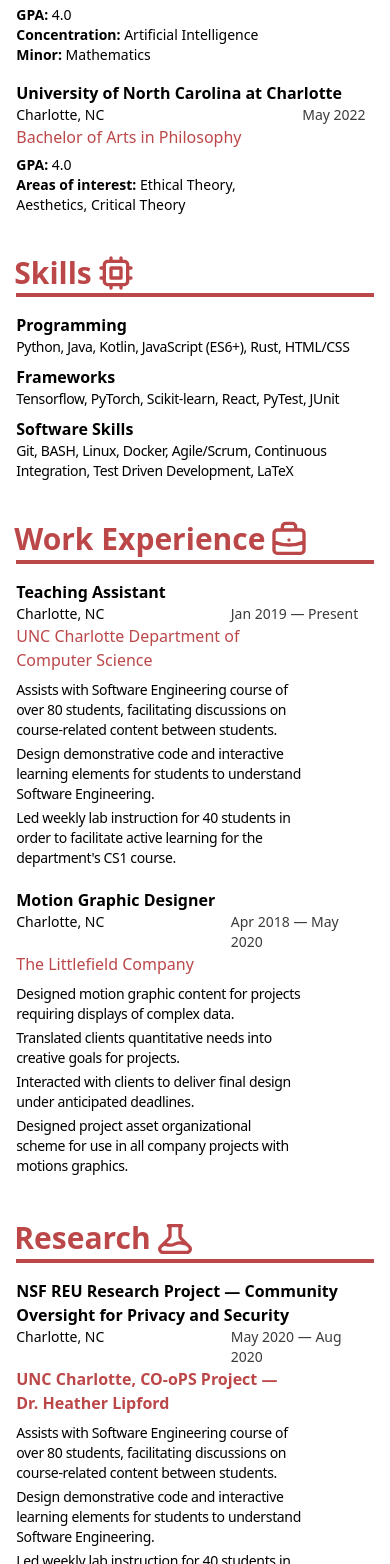
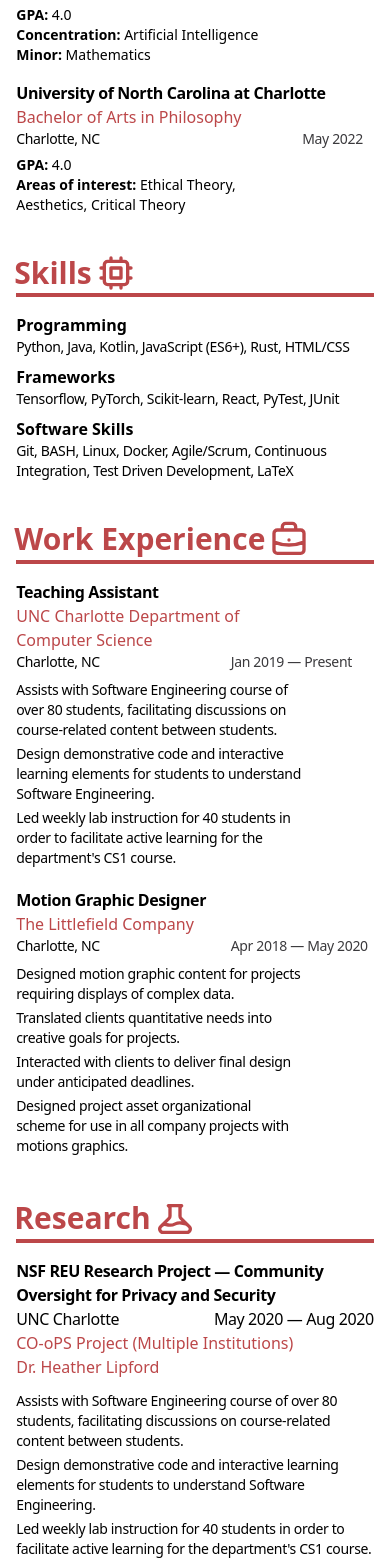
Before and after one commit to nicholasosaka/nosaka.xyz, a Next.js app: page /resume in a window 390 px wide. Shown: the part 436-2000 px from the top of the page. Built offline with nearby package versions, Linux system fonts and the light colour scheme; what @tailwindcss/typography would draw is missing.

Commit message:
Adjust research styling

```diff
--- a/components/IconLink.js
+++ b/components/IconLink.js
@@ -6,7 +6,7 @@ const IconLink = (props) => {
         <div className="mx-auto">
             <Icon svg={props.svg} styling={"inline h-3"}/>
             <Link href={props.link}>
-                <a className="inline font-light ml-1 hover:underline">{props.text}</a>
+                <a className="inline font-light ml-1 hover:underline hover:text-chestnut">{props.text}</a>
             </Link>
         </div>
     )
--- a/components/Resume.js
+++ b/components/Resume.js
@@ -10,10 +10,10 @@ const Education = (props) => {
 
     return (
         <div className="grid grid-cols-5 my-4">
-            <h1 className="order-1 col-span-5 text-base md:col-span-4 md:text-xl font-bold">{props.institution}</h1>
-            <p className="order-2 col-span-2 text-sm md:text-base lg:col-span-1 lg:text-right lg:mx-5">{props.location}</p>
-            <p className="order-4 lg:order-3 col-span-5 lg:col-span-4 text-chestnut">{props.degreeType} in {props.degreeField}</p>
-            <p className="order-3 lg:order-4 col-start-5 text-sm md:text-base md:text-right md:mx-5 font-extralight text-jet">{props.graduation}</p>
+            <h1 className="order-1 col-span-5 text-base md:col-span-4 md:text-xl font-bold tracking-tight">{props.institution}</h1>
+            <p className="order-3 col-span-2 text-sm md:text-base lg:col-span-1 lg:text-right tracking-tight">{props.location}</p>
+            <p className="order-2 lg:order-3 col-span-5 lg:col-span-4 text-chestnut">{props.degreeType} in {props.degreeField}</p>
+            <p className="order-4 lg:order-4 col-start-5 text-sm md:text-base md:text-right font-extralight tracking-tight text-jet">{props.graduation}</p>
             <ul className="order-5 col-span-4 pt-1.5">
             {
                 props.info.map(
@@ -62,10 +62,10 @@ const Work = (props) => {
 
     return (
         <div className="grid grid-cols-5 my-4">
-        <h1 className="order-1 col-span-5 text-base md:col-span-4 md:text-xl font-bold">{props.title}</h1>
-        <p className="order-2 col-span-2 text-sm md:text-base lg:col-span-1 lg:text-right lg:mx-5">{props.location}</p>
-        <p className="order-4 lg:order-3 col-span-4 lg:col-span-3 text-chestnut">{props.employer}</p>
-        <p className="order-3 lg:order-4 col-start-4 col-span-2 text-sm md:text-base md:text-right md:mx-5 font-extralight text-jet">{props.date}</p>
+        <h1 className="order-1 col-span-5 text-base md:col-span-4 md:text-xl font-bold tracking-tight">{props.title}</h1>
+        <p className="order-3 col-span-2 text-sm md:text-base lg:col-span-1 lg:text-right tracking-tight">{props.location}</p>
+        <p className="order-2 lg:order-3 col-span-4 lg:col-span-3 text-chestnut">{props.employer}</p>
+        <p className="order-4 lg:order-4 col-start-4 col-span-2 text-sm md:text-base md:text-right font-extralight tracking-tight text-jet">{props.date}</p>
         <ul className="order-5 col-span-4 pt-2">
         {
             props.info.map(
@@ -94,12 +94,13 @@ const Research = (props) => {
     //      .info (array)
 
     return (
-        <div className="grid grid-cols-5 my-4">
-        <h1 className="order-1 col-span-5 text-base md:col-span-4 md:text-xl font-bold">{props.title}</h1>
-        <p className="order-2 col-span-2 text-sm md:text-base lg:col-span-1 lg:text-right lg:mx-5">{props.location}</p>
-        <p className="order-4 lg:order-3 col-span-4 lg:col-span-3 text-chestnut font-bold lg:font-normal">{props.employer}</p>
-        <p className="order-3 lg:order-4 col-start-4 col-span-2 text-sm md:text-base md:text-right md:mx-5 font-extralight text-jet">{props.date}</p>
-        <ul className="order-5 col-span-4 pt-2">
+        <div className="grid grid-cols-4 my-4">
+        <h1 className="order-1 col-span-4 text-base lg:col-span-3 tracking-tight md:text-xl font-bold">{props.title}</h1>
+        <p className="order-4 lg:order-3 col-span-4 lg:col-span-3 text-chestnut">{props.lab}</p>
+        <p className="order-5 lg:order-5 col-span-4 text-chestnut">{props.supervisor}</p>
+        <p className="order-2 lg:order-2 col-span-2 lg:col-span-1 tracking-tight lg:text-right">{props.location}</p>
+        <p className="order-3 lg:order-4 col-span-2 lg:col-span-1 font-extralight tracking-tight text-right lg:mt-1">{props.date}</p>
+        <ul className="order-6 col-span-4 mt-3">
         {
             props.info.map(
                 function(info, idx) {
--- a/pages/resume.js
+++ b/pages/resume.js
@@ -90,8 +90,9 @@ export default function Resume() {
                 <div className="lg:w-11/12 md:mx-auto">
                     <Research
                         title="NSF REU Research Project — Community Oversight for Privacy and Security"
-                        employer="UNC Charlotte, CO-oPS Project — Dr. Heather Lipford"
-                        location="Charlotte, NC"
+                        lab="CO-oPS Project (Multiple Institutions)"
+                        supervisor="Dr. Heather Lipford"
+                        location="UNC Charlotte"
                         date="May 2020 — Aug 2020"
                         info={[
                             "Assists with Software Engineering course of over 80 students, facilitating discussions on course-related content between students.",
@@ -100,9 +101,10 @@ export default function Resume() {
                         ]}
                     />
                     <Research
-                        title="Augmented Reality and Machine Learning for Medical Use — Undergraduate Research"
-                        employer="UNC Charlotte, Autonomous Intelligent Wireless Networked Systems Laboratory — Dr. Pu Wang"
-                        location="Charlotte, NC"
+                        title="Augmented Reality and Machine Learning for Medical Use"
+                        lab="Autonomous Intelligent Wireless Networked Systems Laboratory"
+                        supervisor="Dr. Pu Wang"
+                        location="UNC Charlotte"
                         date="Apr 2018 — May 2020"
                         info={[
                             "Designed system for use in critical professions such as the medical industry.",
@@ -123,7 +125,7 @@ export default function Resume() {
                     }/>
                 </div>
 
-                <div className="my-32">
+                <div className="my-64">
                 </div>
 
             </div>
```
